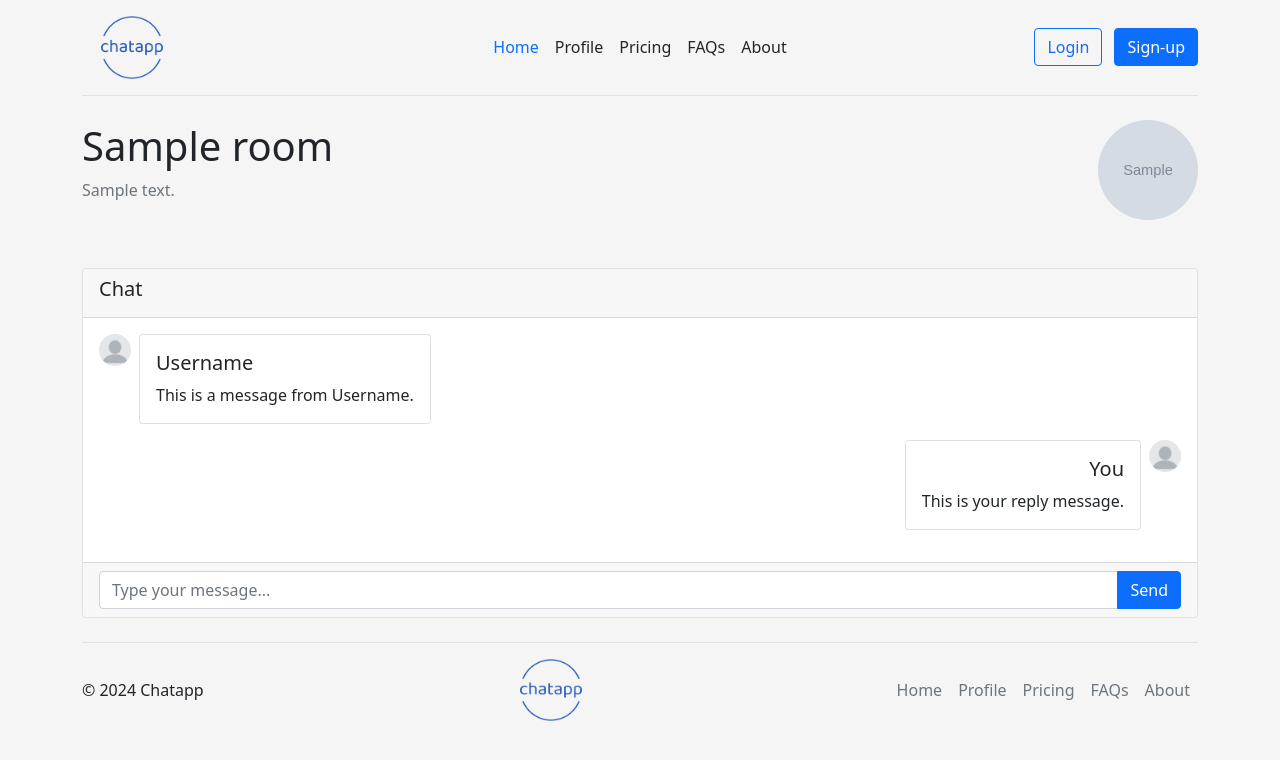
After one commit to younessoub/chatapp, a PHP site: template views/room.php in a window 1280 px wide. The commit adds this page. Shown: the top 760 px of the page. Run offline with PHP 8.4, Linux system fonts and the light colour scheme; the template is opened without the code that fills it: most values are stand-ins (such as "Sample title", 1, 10 or a date in 2020); grey boxes marked "Sample" are stand-in pictures.

Commit message:
created room view

```diff
--- a/index.php
+++ b/index.php
@@ -17,6 +17,8 @@ try {
       require 'controllers/profileCtrl.php';
     } elseif ($sitePage === 'create-room') {
       require 'controllers/createRoomCtrl.php';
+    } elseif ($sitePage === 'room') {
+      require 'controllers/roomCtrl.php';
     } else {
       echo 'Page Not Found';
     }
--- /dev/null
+++ b/views/room.php
@@ -0,0 +1,54 @@
+<?php $title = 'Chatapp - Room'; ?>
+
+<?php ob_start(); ?>
+
+<main>
+  <div class="container mt-3">
+    <div class="d-flex justify-content-between align-items-center mb-5">
+      <div>
+        <h1><?= $room['name']; ?></h1>
+        <p class="text-secondary"><?= $room['description']; ?></p>
+      </div>
+      <div>
+        <img class="rounded-circle" width="100px" height="100px" src="<?= $room['image'] ?>" alt="oom image">
+      </div>
+    </div>
+    <div class="card border">
+      <div class="card-header d-flex justify-content-between">
+        <h5 class="card-title">Chat</h5>
+
+      </div>
+      <div class="card-body overflow-auto" id="message-area">
+        <div class="d-flex mb-3">
+          <img src="assets/images/blank-profile-picture.png" width="32" height="32" class="rounded-circle me-2"
+            alt="Profile image">
+          <div class="card">
+            <div class="card-body">
+              <h5 class="card-title">Username</h5>
+              <p class="card-text">This is a message from Username.</p>
+            </div>
+          </div>
+        </div>
+        <div class="d-flex mb-3 justify-content-end">
+          <div class="card text-end">
+            <div class="card-body">
+              <h5 class="card-title">You</h5>
+              <p class="card-text">This is your reply message.</p>
+            </div>
+          </div>
+          <img src="assets/images/blank-profile-picture.png" width="32" height="32" class="rounded-circle ms-2"
+            alt="Profile image">
+        </div>
+      </div>
+      <div class="card-footer">
+        <div class="input-group">
+          <input type="text" class="form-control" id="message-input" placeholder="Type your message...">
+          <button class="btn btn-primary" id="send-button">Send</button>
+        </div>
+      </div>
+    </div>
+  </div>
+</main>
+
+<?php $content = ob_get_clean(); ?>
+<?php require 'views/layout.php'; ?>
```
Also changed, not shown: controllers/roomCtrl.php (added, +16 -0 lines), models/messageModel.php (added, +10 -0 lines), models/roomModel.php (+9 -0 lines), views/home.php (+5 -38 lines).
